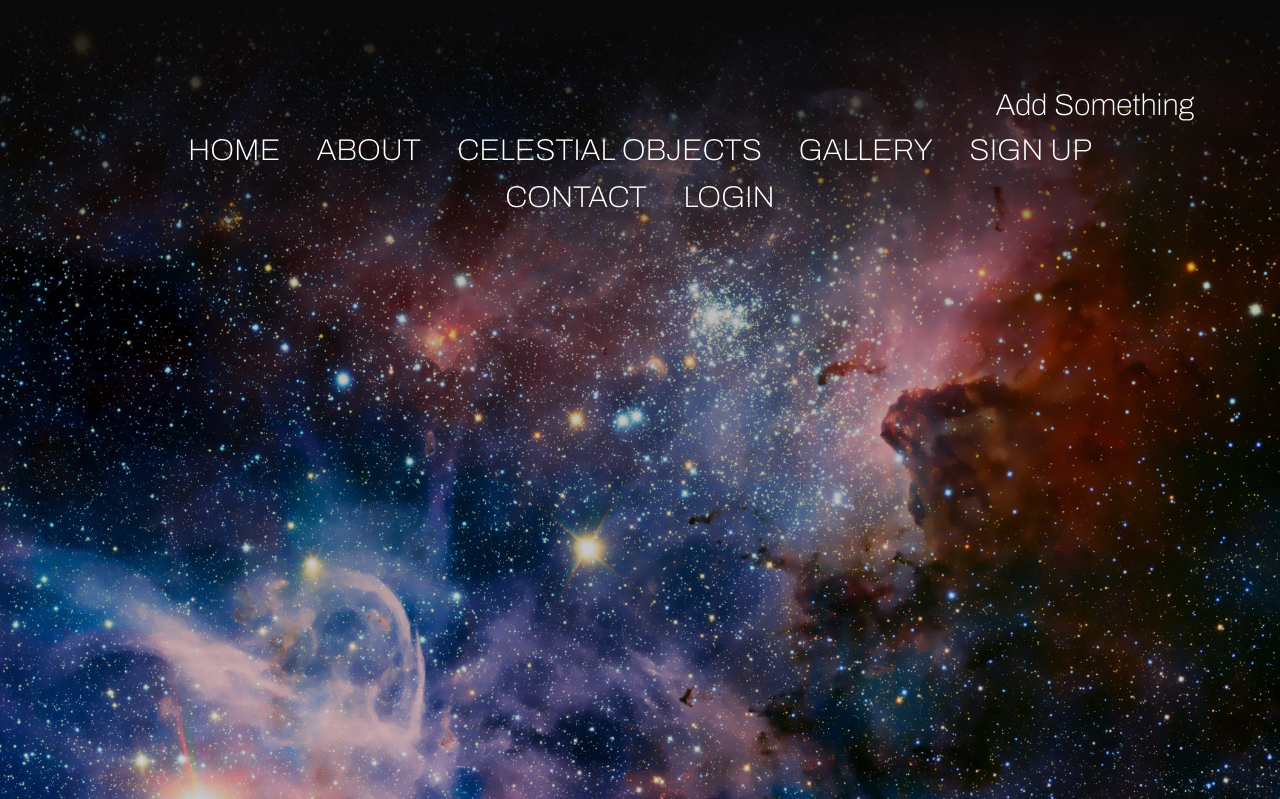
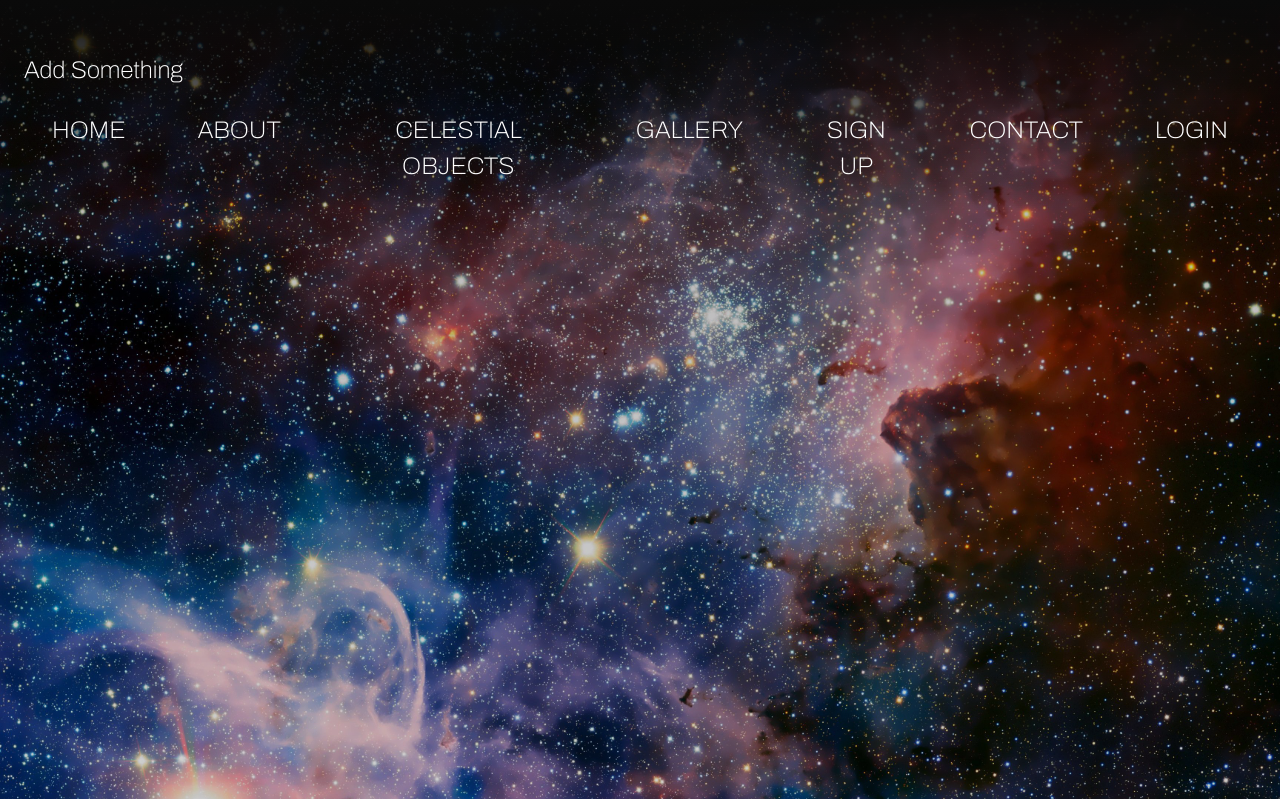
Before and after one commit to MohamedBoutaieb/Astronomy-Website, a PHP site: page /html/sign-up.html in a window 1280 px wide; the page is wider, and only the part inside the window is pictured. Shown: the top 799 px of that part. Run offline with PHP 8.4, Linux system fonts and the light colour scheme; some libraries are stand-ins or nearby versions; some web fonts are replaced.

Commit message:
Add files via upload

```diff
--- a/assets/formAssets.css
+++ b/assets/formAssets.css
@@ -2,8 +2,7 @@
 *{
    color: white;
      box-sizing: border-box;
-    margin :0;
-    padding :0;
+
 }
 .form fieldset legend {
     font-size: 40px;
@@ -68,89 +67,10 @@
 
 body{
     background-image: url(../images/signup_bg.jpg);
-    background-attachment:fixed ;
-    -webkit-background-size: cover;
-    background-size: cover;
-    background-position: center center;
-    height: 100vh;
-    font-family: 'Archivo', sans-serif;
-    font-weight: 600;
-    font-size: 30px;
-    margin: 0;
-    padding: 0;
+
 }
 
 #one{
     float: left;
 
 }
-
-header{
-    position : fixed ;
-
-    display: -webkit-flex;
-    display: -moz-flex;
-    display: -ms-flex;
-    display: -o-flex;
-    display: flex;
-    justify-content: space-between;
-    align-items: center;
-    width: 100%;
-    padding: 30px 70px;
-    background: linear-gradient(rgb(10, 10, 10),#0000);
-    transition: 0.5s;
-
-}
-
-
-
-.gen{
-    position: relative;
-
-    overflow: hidden;
-}
-.logo{
-    cursor: pointer;
-}
-
-.nav-area{
-    list-style: none;
-
-}
-.nav-area li {
-    display: inline-block;
-    padding: 0 15px;
-    text-transform: uppercase;
-}
-.nav-area li a {
-    transition: .3s;
-    color: #fff;
-}
-
-.btn-area{
-    cursor: pointer;
-    color: #fff;
-    font-size: 30px;
-    letter-spacing: 2px;
-    text-transform: uppercase;
-    padding: 10px 30px;
-    border-radius: 5px;
-    background: #d22938;
-}
-
-.cool-link::after{
-    content: '';
-    display: block;
-    width: 0;
-    height: 2px;
-    background: #fff;
-    transition: width .3s;
-
-}
-.cool-link:hover::after{
-    width:100%;
-    transition: width .3s ;
-}
-a:link{
-    text-decoration: none!important;
-  }
--- a/assets/main.css
+++ b/assets/main.css
@@ -1,10 +1,25 @@
-*{
+* {
     box-sizing: border-box;
-    margin :0;
-    padding :0;
-
 }
 
+body {
+    margin: 0;
+    padding: 0;
+}
+
+.navbar {
+    display: flex;
+    position: relative;
+    justify-content: space-between;
+    align-items: center;
+
+    color: white;
+}
+
+.brand-title {
+    font-size: 1.5rem;
+    margin: .5rem;
+}
 .top-section {
     background: linear-gradient(rgba(0, 0, 0, 0.29), rgba(0, 0, 0, 0.19)), url("../images/index_bg.jpg");
     z-index: 0;
@@ -36,25 +51,9 @@
 }
 
 
-header{
-    display: -webkit-flex;
-    display: -moz-flex;
-    display: -ms-flex;
-    display: -o-flex;
-    display: flex;
-    justify-content: space-between;
-    align-items: center;
-    padding: 30px 70px;
-    background: linear-gradient(rgb(10, 10, 10),#0000);
-    position: fixed;
-    width: 100%;
-    transition: 0.5s;
-}
+
 #topScreen{
-    height: 300px;
-
-
-
+    height: 100px;
 }
 .gen{
     position: relative;
@@ -63,6 +62,9 @@
 }
 .logo{
     cursor: pointer;
+}
+.navbar-links {
+    height: 100%;
 }
 .nav-area{
     list-style: none;
@@ -78,16 +80,29 @@
     transition: .3s;
     color: #fff;
 }
+.navbar-links ul {
+    display: flex;
+    margin: 0;
+    padding: 0;
+}
 
-.btn-area{
-    cursor: pointer;
-    color: #fff;
-    font-size: 30px;
-    letter-spacing: 2px;
-    text-transform: uppercase;
-    padding: 10px 30px;
-    border-radius: 5px;
-    background: #d22938;
+.navbar-links li {
+    list-style: none;
+}
+
+.navbar-links li a {
+    display: block;
+    text-decoration: none;
+    color: white;
+    padding: 1rem;
+}
+
+
+header{
+    background: linear-gradient(rgb(10, 10, 10),#0000);
+    position: fixed;
+    width: 100%;
+    transition: 0.5s;
 }
 .cool-link::after{
     content: '';
@@ -143,3 +158,70 @@
     height: 200px;
     width:auto;
 }
+.toggle-button {
+    position: absolute;
+    top: .75rem;
+    right: 1rem;
+    display: none;
+    flex-direction: column;
+    justify-content: space-between;
+    width: 30px;
+    height: 21px;
+}
+.toggle-button .bar {
+    height: 3px;
+    width: 100%;
+
+    background-color: white;
+    border-radius: 10px;
+}
+@media (max-width: 800px) {
+    .navbar {
+        flex-direction: column;
+        align-items: flex-start;
+    }
+
+    .toggle-button {
+        display: flex;
+    }
+
+    .navbar-links {
+        display: none;
+        width: 100%;
+    }
+
+    .navbar-links ul {
+        width: 100%;
+        flex-direction: column;
+    }
+
+    .navbar-links ul li {
+        text-align: center;
+    }
+
+    .navbar-links ul li a {
+        padding: .5rem 1rem;
+        transition: 0.5s
+    }
+
+
+    .navbar-links.active {
+        display: flex;
+        transition: 0.5s;
+    }
+
+}
+@media (max-width: 1366px) {
+    header{
+        font-size: 80%;
+    }
+
+
+}
+@media (max-width: 1024px) {
+    header{
+        font-size: 60%;
+    }
+
+
+}
```
